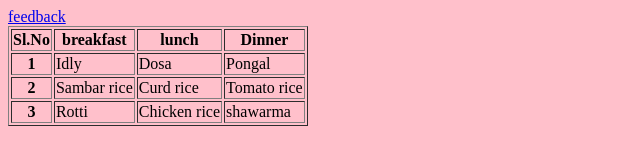
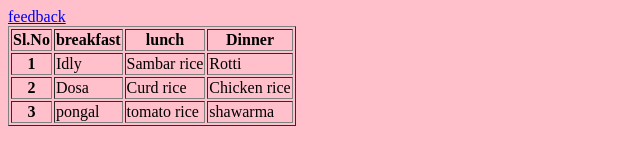
Before and after one commit to aswinilithvika/aswini-d, a plain HTML site: page menus.html in a window 1280 px wide. Shown: the whole page, without its empty margins (0-640 px from the left). Drawn offline with Linux system fonts and the light colour scheme.

Commit message:
fourth change

```diff
--- a/menus.html
+++ b/menus.html
@@ -17,19 +17,19 @@
     <tr>
         <th>1</th>
         <td>Idly</td>
-        <td>Dosa</td>
-        <td>Pongal</td>
+        <td>Sambar rice</td>
+        <td>Rotti</td>
     </tr>
     <tr>
         <th>2</th>
-        <td>Sambar rice</td>
+        <td>Dosa</td>
         <td>Curd rice</td>
-        <td>Tomato rice</td>
+        <td>Chicken rice</td>
     </tr>
     <tr>
         <th>3</th>
-        <td>Rotti</td>
-        <td>Chicken rice</td>
+        <td>pongal</td>
+        <td>tomato rice</td>
         <td>shawarma</td>
     </tr>
 
```
